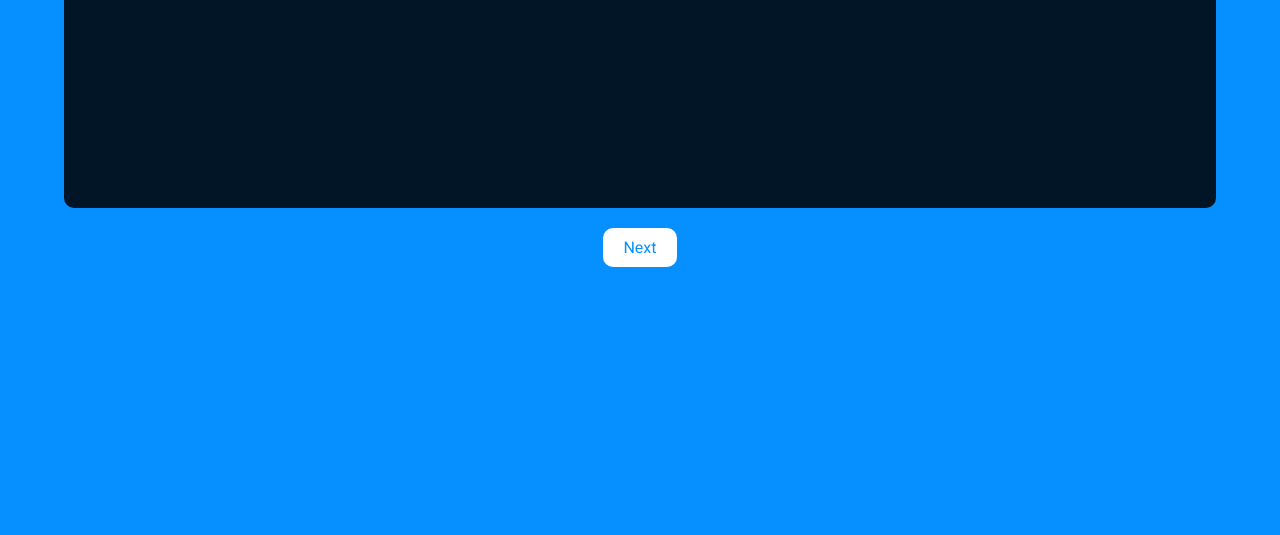
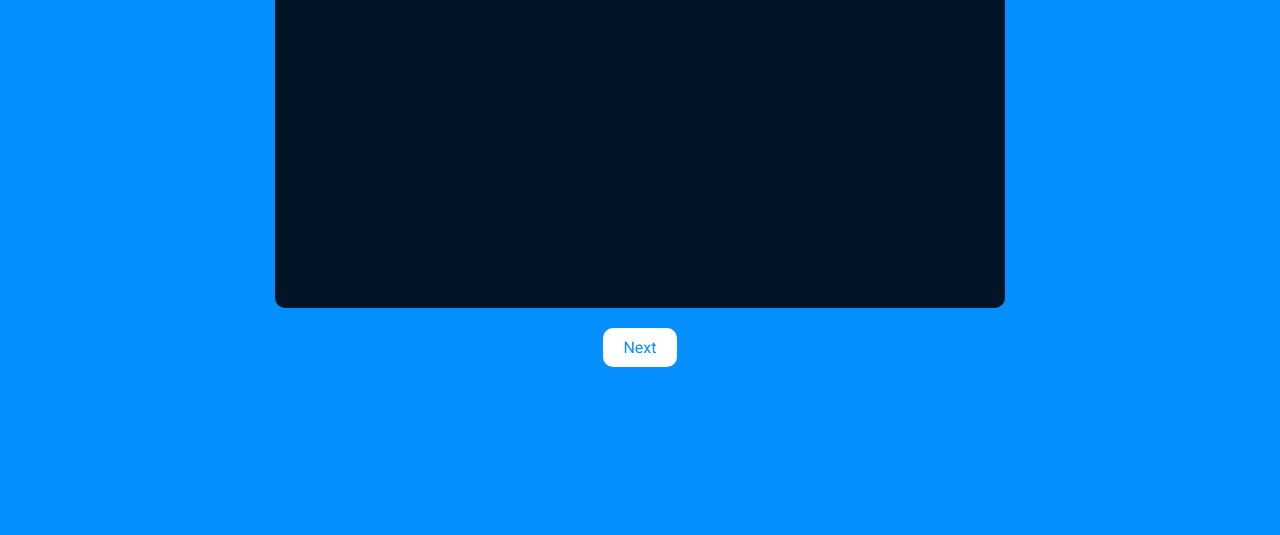
Before and after one commit to muhamadfarhann/gitaardla, a plain HTML site: page index.html in a window 1280 px wide. Shown: the part 285-820 px from the top of the page. Drawn offline with nearby package versions, Linux system fonts and the light colour scheme.

Commit message:
Change text body width

```diff
--- a/css/style.css
+++ b/css/style.css
@@ -103,9 +103,9 @@ p {
 
 /* text editor styles */
 .text-editor-wrap {
-  /* display: block;
+  display: block;
   margin: auto;
-  max-width: 530px; */
+  max-width: 730px;
   border-radius: 10px 10px 10px 10px;
   /* box-shadow: rgba(0, 0, 0, 0.8) 0px 20px 70px; */
   /* clear: both; */
@@ -149,7 +149,7 @@ p {
 }
 
 .text-body {
-  height: 250px;
+  height: 350px;
   background-color: rgba(0, 0, 0, 0.85);
   padding: 10px;
   color: #f0f0f0;
```
